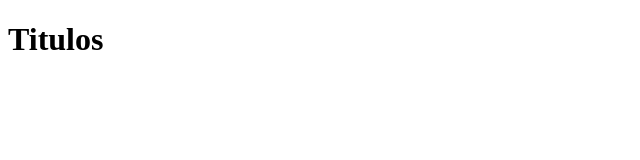
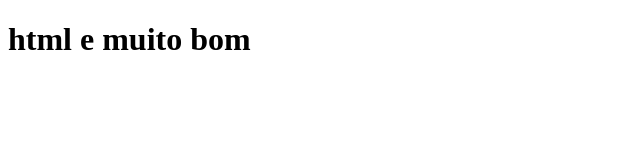
Before and after one commit to edu95208/git_kenzie, a plain HTML site: page index.html in a window 1280 px wide. Shown: the whole page, without its empty margins (0-640 px from the left). Drawn offline with Linux system fonts and the light colour scheme.

Commit message:
alteração dentro da tag H1

```diff
--- a/index.html
+++ b/index.html
@@ -7,6 +7,6 @@
     <title>projeto git </title>
 </head>
 <body>
-    <h1>Titulos</h1>
+    <h1>html e muito bom</h1>
 </body>
 </html>
```
